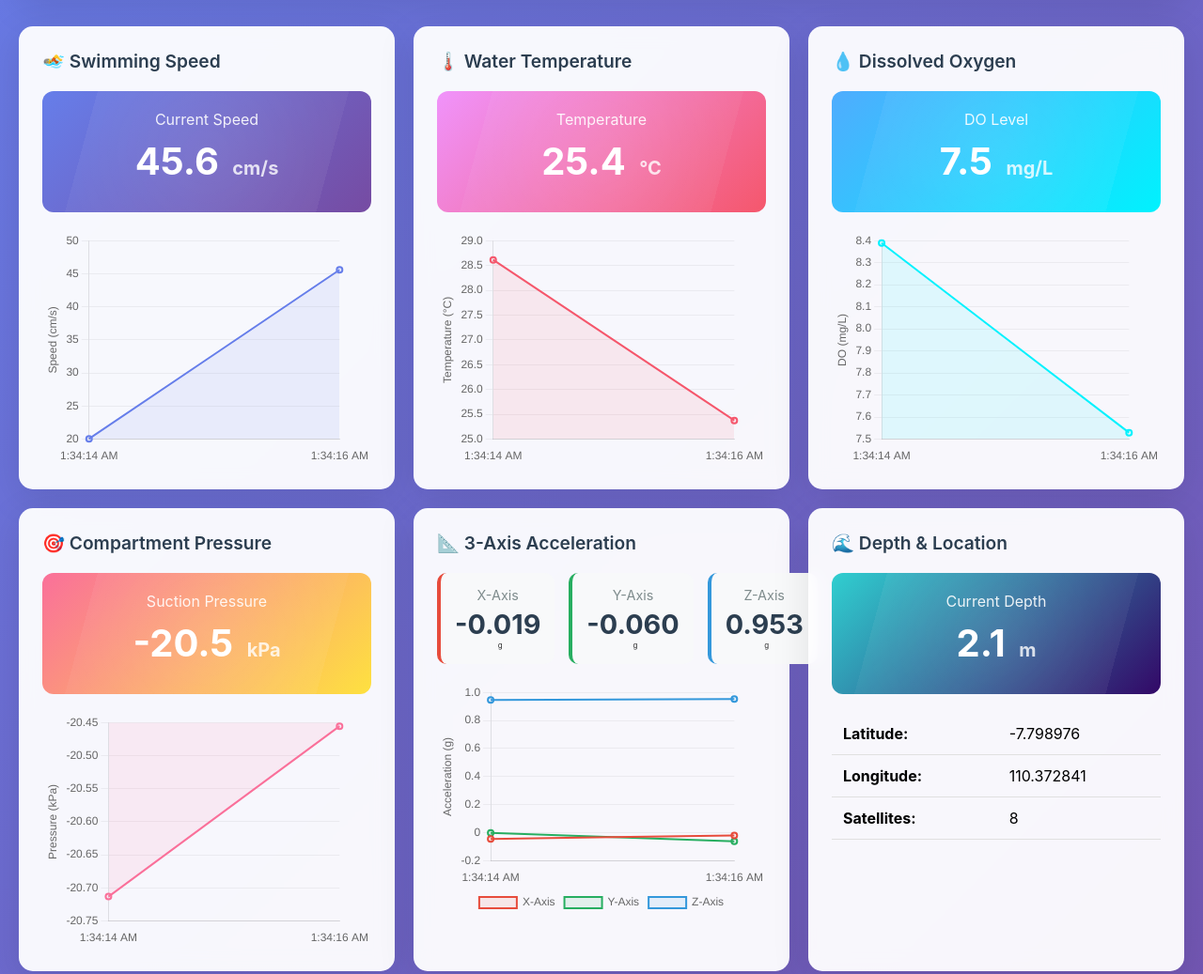
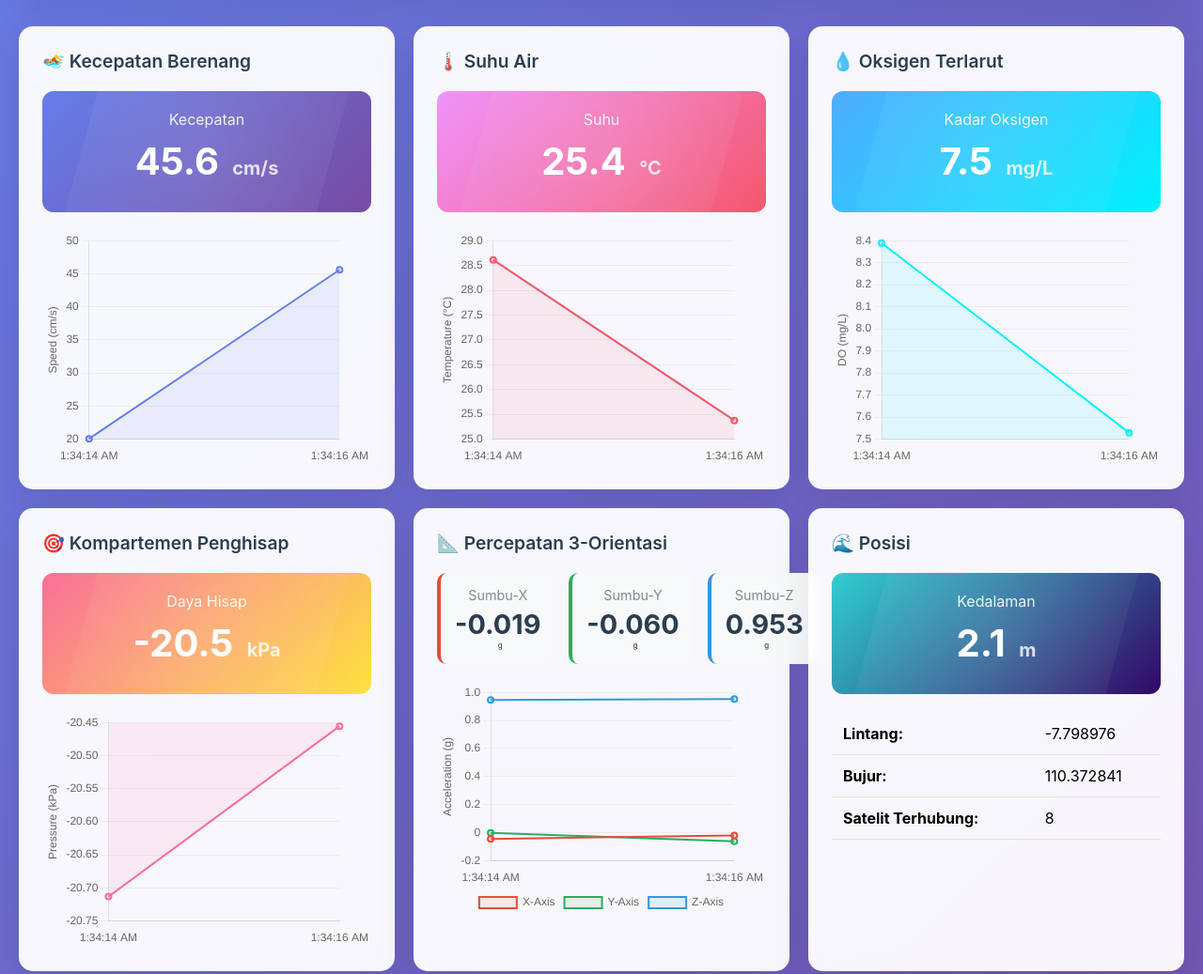
Before and after one commit to CyberArmy96/monitoring-hiu-paus, a website: page public/dashboard.html in a window 1280 px wide. Shown: the part 345-1382 px from the top of the page at 94% size. Drawn offline with nearby package versions, Linux system fonts and the light colour scheme.

```diff
--- a/public/dashboard.html
+++ b/public/dashboard.html
@@ -432,10 +432,10 @@
             <!-- Speed Card -->
             <div class="card">
                 <div class="card-title">
-                    🏊 Swimming Speed
+                    🏊 Kecepatan Berenang
                 </div>
                 <div class="metric-display">
-                    <div class="metric-label">Current Speed</div>
+                    <div class="metric-label">Kecepatan</div>
                     <div class="metric-value">
                         <span id="speedValue">0.0</span>
                         <span class="metric-unit">cm/s</span>
@@ -449,10 +449,10 @@
             <!-- Temperature Card -->
             <div class="card">
                 <div class="card-title">
-                    🌡️ Water Temperature
+                    🌡️ Suhu Air
                 </div>
                 <div class="metric-display" style="background: linear-gradient(135deg, #f093fb, #f5576c);">
-                    <div class="metric-label">Temperature</div>
+                    <div class="metric-label">Suhu</div>
                     <div class="metric-value">
                         <span id="tempValue">0.0</span>
                         <span class="metric-unit">°C</span>
@@ -466,10 +466,10 @@
             <!-- Dissolved Oxygen Card -->
             <div class="card">
                 <div class="card-title">
-                    💧 Dissolved Oxygen
+                    💧 Oksigen Terlarut
                 </div>
                 <div class="metric-display" style="background: linear-gradient(135deg, #4facfe, #00f2fe);">
-                    <div class="metric-label">DO Level</div>
+                    <div class="metric-label">Kadar Oksigen</div>
                     <div class="metric-value">
                         <span id="doValue">0.0</span>
                         <span class="metric-unit">mg/L</span>
@@ -483,10 +483,10 @@
             <!-- Pressure Card -->
             <div class="card">
                 <div class="card-title">
-                    🎯 Compartment Pressure
+                    🎯 Kompartemen Penghisap
                 </div>
                 <div class="metric-display" style="background: linear-gradient(135deg, #fa709a, #fee140);">
-                    <div class="metric-label">Suction Pressure</div>
+                    <div class="metric-label">Daya Hisap</div>
                     <div class="metric-value">
                         <span id="pressureValue">0.0</span>
                         <span class="metric-unit">kPa</span>
@@ -500,21 +500,21 @@
             <!-- Acceleration Card -->
             <div class="card">
                 <div class="card-title">
-                    📐 3-Axis Acceleration
+                    📐 Percepatan 3-Orientasi
                 </div>
                 <div class="acceleration-grid">
                     <div class="accel-axis x">
-                        <div class="accel-label">X-Axis</div>
+                        <div class="accel-label">Sumbu-X</div>
                         <div class="accel-value" id="accelX">0.00</div>
                         <div class="metric-unit">g</div>
                     </div>
                     <div class="accel-axis y">
-                        <div class="accel-label">Y-Axis</div>
+                        <div class="accel-label">Sumbu-Y</div>
                         <div class="accel-value" id="accelY">0.00</div>
                         <div class="metric-unit">g</div>
                     </div>
                     <div class="accel-axis z">
-                        <div class="accel-label">Z-Axis</div>
+                        <div class="accel-label">Sumbu-Z</div>
                         <div class="accel-value" id="accelZ">0.00</div>
                         <div class="metric-unit">g</div>
                     </div>
@@ -527,10 +527,10 @@
             <!-- Depth Card -->
             <div class="card">
                 <div class="card-title">
-                    🌊 Depth & Location
+                    🌊 Posisi
                 </div>
                 <div class="metric-display" style="background: linear-gradient(135deg, #30cfd0, #330867);">
-                    <div class="metric-label">Current Depth</div>
+                    <div class="metric-label">Kedalaman</div>
                     <div class="metric-value">
                         <span id="depthValue">0.0</span>
                         <span class="metric-unit">m</span>
@@ -538,15 +538,15 @@
                 </div>
                 <table class="data-table">
                     <tr>
-                        <td><strong>Latitude:</strong></td>
+                        <td><strong>Lintang:</strong></td>
                         <td id="latitude">--</td>
                     </tr>
                     <tr>
-                        <td><strong>Longitude:</strong></td>
+                        <td><strong>Bujur:</strong></td>
                         <td id="longitude">--</td>
                     </tr>
                     <tr>
-                        <td><strong>Satellites:</strong></td>
+                        <td><strong>Satelit Terhubung:</strong></td>
                         <td id="satellites">--</td>
                     </tr>
                 </table>
@@ -556,7 +556,7 @@
         <!-- Map Section -->
         <div class="card">
             <div class="card-title">
-                🗺️ GPS Tracking
+                🗺️ GPS Tracking (Kalo GPS NEO Berfungsi)
             </div>
             <div id="map"></div>
         </div>
@@ -564,18 +564,18 @@
         <!-- Historical Data Table -->
         <div class="card">
             <div class="card-title">
-                📊 Recent Readings
+                📊 Data Terkini
             </div>
             <table class="data-table" id="dataTable">
                 <thead>
                     <tr>
-                        <th>Time</th>
-                        <th>Speed (cm/s)</th>
-                        <th>Temp (°C)</th>
-                        <th>DO (mg/L)</th>
-                        <th>Pressure (kPa)</th>
-                        <th>Depth (m)</th>
-                        <th>Quality</th>
+                        <th>Waktu</th>
+                        <th>Kecepatan (cm/s)</th>
+                        <th>Suhu Air (°C)</th>
+                        <th>Kadar Oksigen (mg/L)</th>
+                        <th>Daya Hisap (kPa)</th>
+                        <th>Kedalaman (m)</th>
+                        <th>Akurasi Data</th>
                     </tr>
                 </thead>
                 <tbody id="dataTableBody">
@@ -1222,7 +1222,7 @@
         // Generate demo data for testing
         function generateDemoData() {
             const demoData = {
-                device_id: "FISH_MON_001",
+                device_id: "Azfazaki Hakimi",
                 timestamp: Date.now() / 1000,
                 temperature: 25 + Math.random() * 5,
                 dissolved_oxygen: 6 + Math.random() * 3,
```
